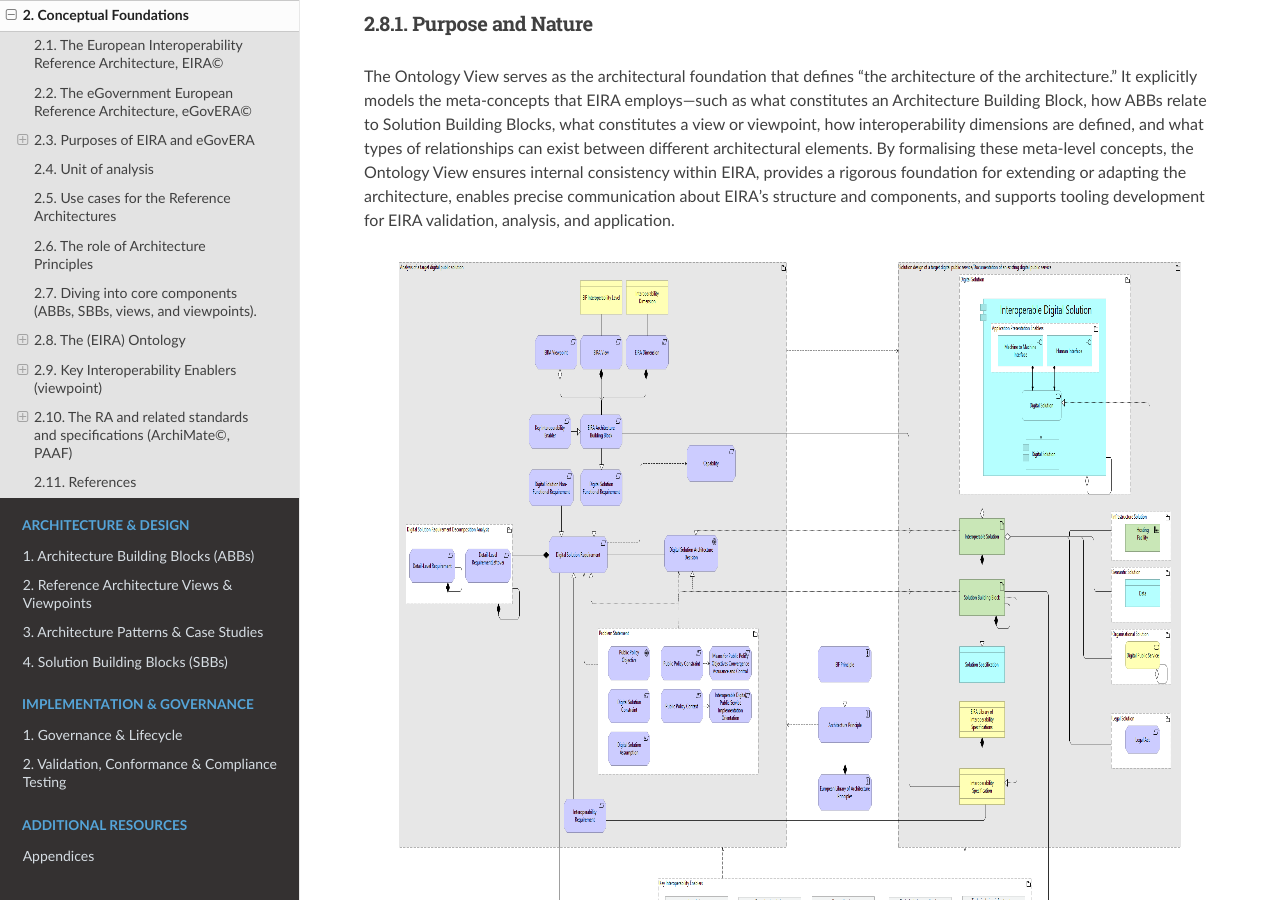
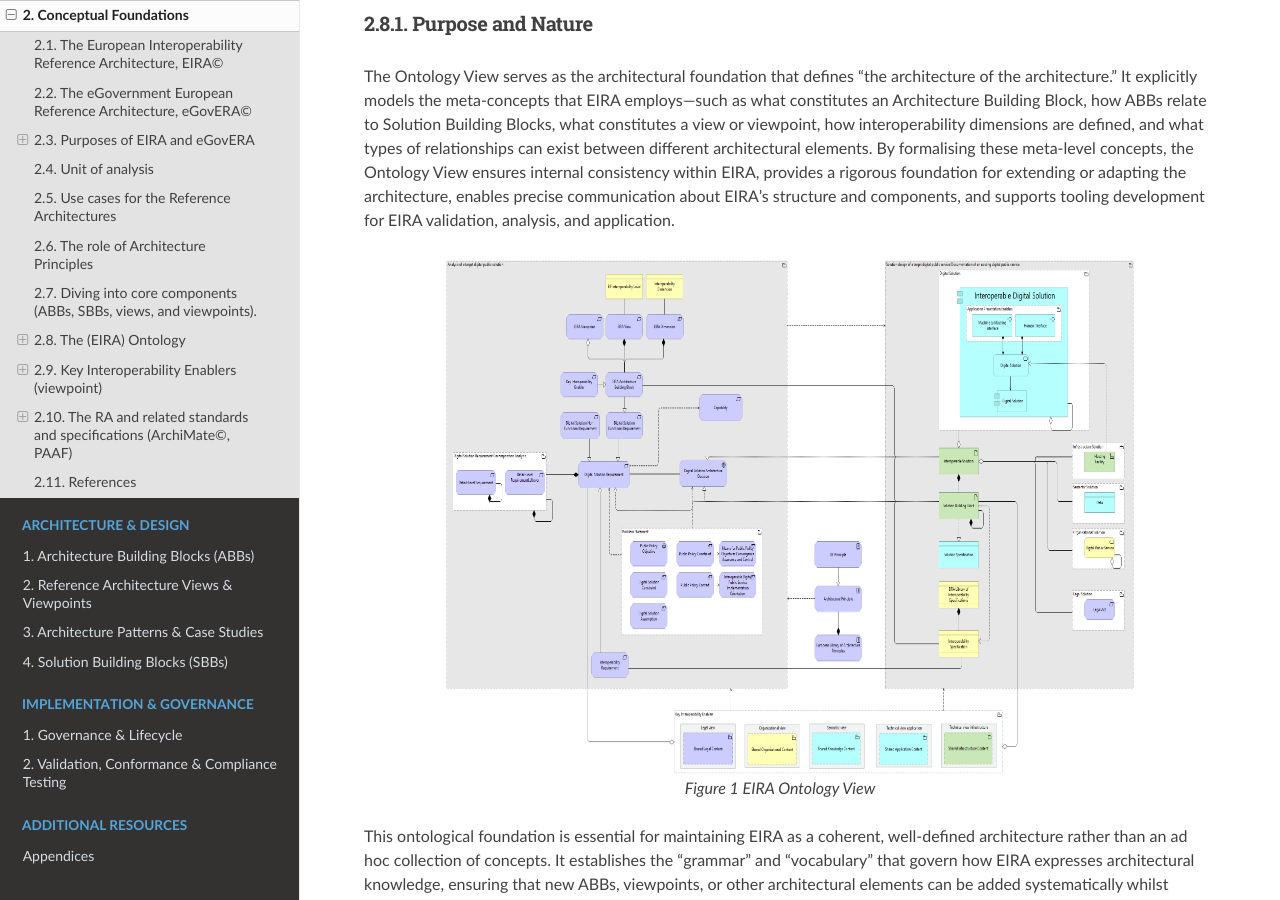
Before and after one commit to CarTool-EC/online-documentation, a Sphinx documentation site: the page built from docs/conceptual-foundations.rst, in a window 1280 px wide and 900 px high, scrolled down 4792 px. Built offline with Sphinx 7.4.7 and the Read the Docs theme 3.1.0, drawn with Linux system fonts in a browser that asks for light colours.

Commit message:
size of images - fix

```diff
--- a/docs/architecture-building-blocks-abbs.rst
+++ b/docs/architecture-building-blocks-abbs.rst
@@ -67,8 +67,9 @@
 the role of ABBs and their characteristics.
 
 .. figure:: ./images/media/image7.png
-   :width: 5.21795in
+   :width: 4.21795in
    :height: 2.41199in
+   :align: center
 
 The image above represents the API enablers, which are is a grouping
 that referes to a coherent set of application-level building blocks that
--- a/docs/conceptual-foundations.rst
+++ b/docs/conceptual-foundations.rst
@@ -307,8 +307,8 @@
 application.
 
 .. figure:: ./images/media/image4.png
-   :width: 8.21795in
-   :height: 7.41199in
+   :width: 7.21795in
+   :height: 5.41199in
    :align: center
 
    Figure 1 EIRA Ontology View
@@ -406,7 +406,7 @@
 
 .. figure:: ./images/media/image5.png
    :width: 8.21795in
-   :height: 7.41199in
+   :height: 5.41199in
    :align: center
 
    Figure 2 Key Interoperability Enablers
@@ -519,8 +519,8 @@
 entire spectrum of service delivery.
 
 .. figure:: ./images/media/image6.png
-   :width: 8.21795in
-   :height: 9.41199in
+   :width: 7.21795in
+   :height: 8.41199in
    :align: center
 
    Figure 3 Alignment between PAAF and EIRA
--- a/docs/governance-lifecycle.rst
+++ b/docs/governance-lifecycle.rst
@@ -107,11 +107,11 @@
 specification is integrated within that lifecycle.
 
 .. figure:: ./images/media/image11.png
-   :width: 6.21795in
-   :height: 4.41199in
+   :width: 5.21795in
+   :height: 3.41199in
    :align: center
 
-Figure 2 Specification Lifecycle timeline
+Figure 7: Specification Lifecycle timeline
 
 The specification is designed to support a sustainable lifecycle while
 remaining aligned with the latest changes to the Reference Architecture.
```
